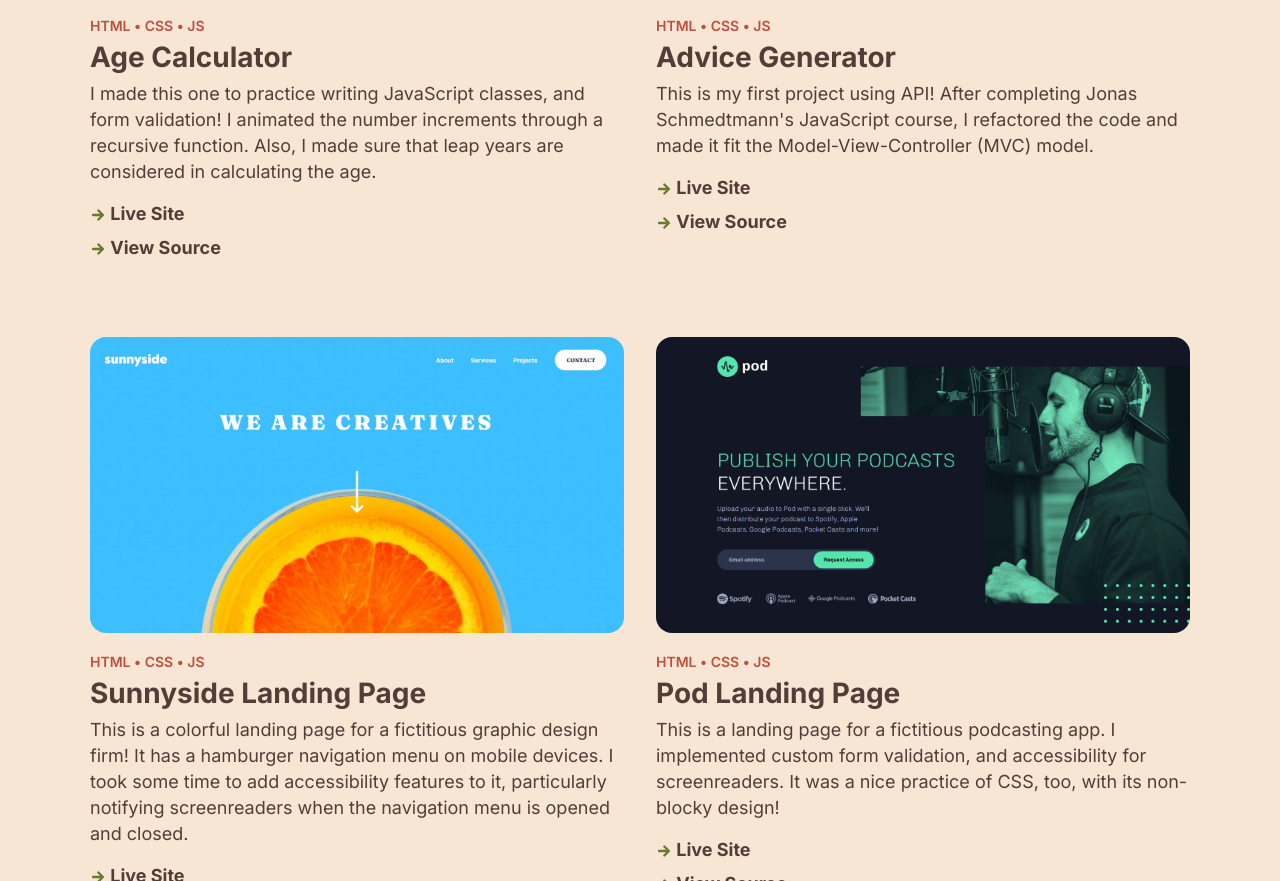
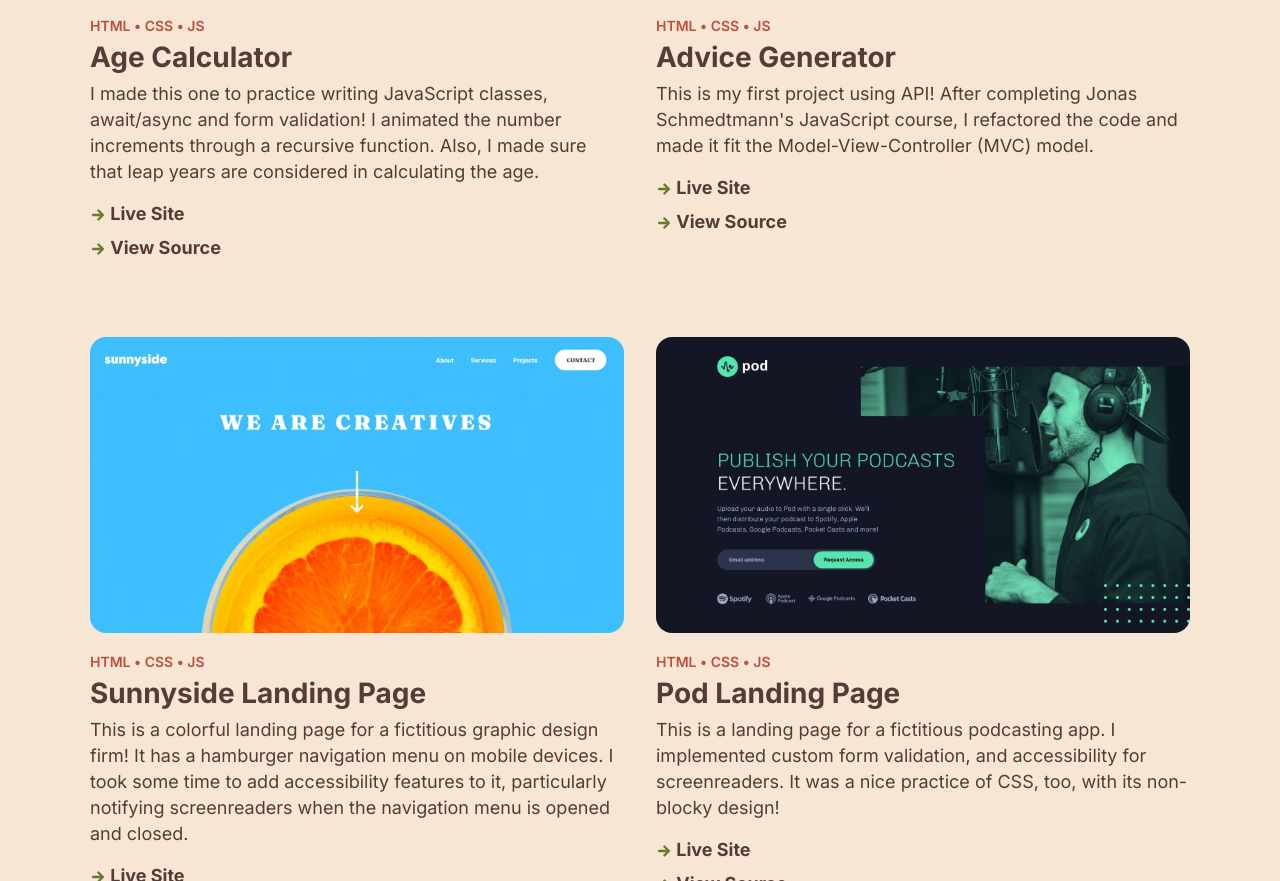
Before and after one commit to GioCura/Portfolio-Sites, a plain HTML site: page Personal-Portfolio-1/index.html in a window 1280 px wide. Shown: the part 1346-2227 px from the top of the page. Drawn offline with Linux system fonts and the light colour scheme; a web font is replaced by a local one.

Commit message:
Added more to project description

```diff
--- a/Personal-Portfolio-1/index.html
+++ b/Personal-Portfolio-1/index.html
@@ -123,10 +123,10 @@
               </ul>
               <h3 class="project__title">Age Calculator</h3>
               <p class="project__description">
-                I made this one to practice writing JavaScript classes, and form
-                validation! I animated the number increments through a recursive
-                function. Also, I made sure that leap years are considered in
-                calculating the age.
+                I made this one to practice writing JavaScript classes,
+                await/async and form validation! I animated the number
+                increments through a recursive function. Also, I made sure that
+                leap years are considered in calculating the age.
               </p>
               <a
                 href="https://gc36-age-calculator.netlify.app/"
```
